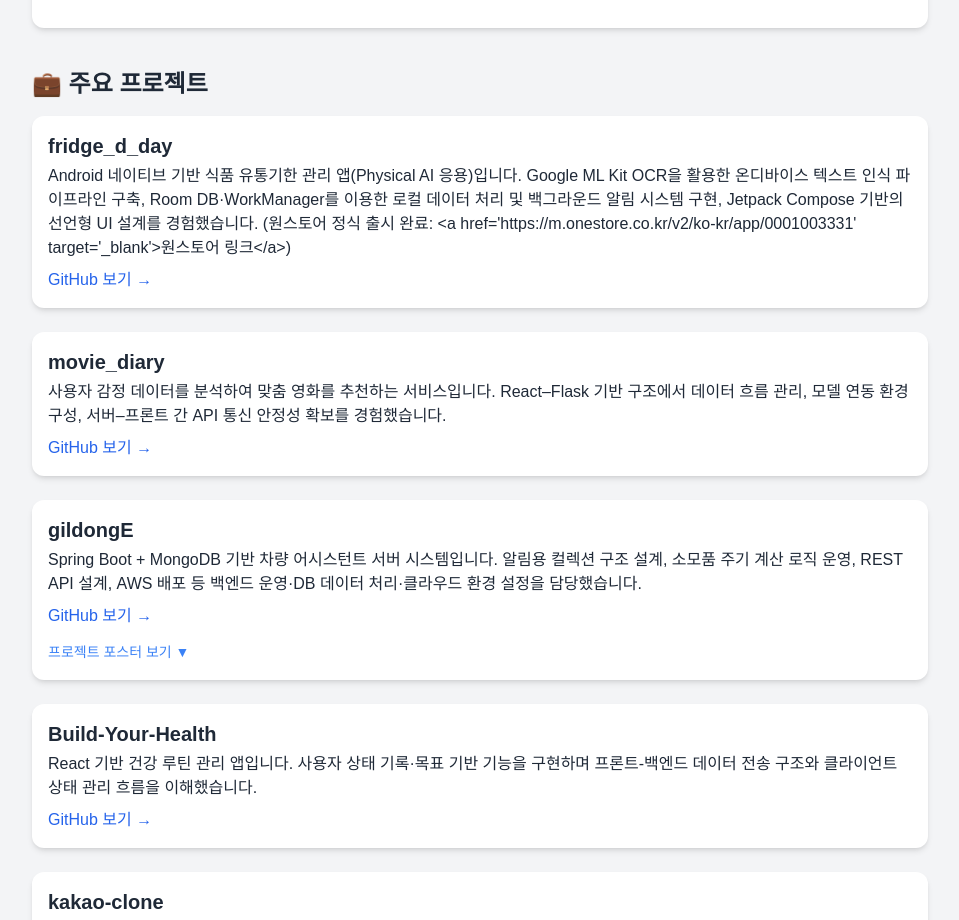
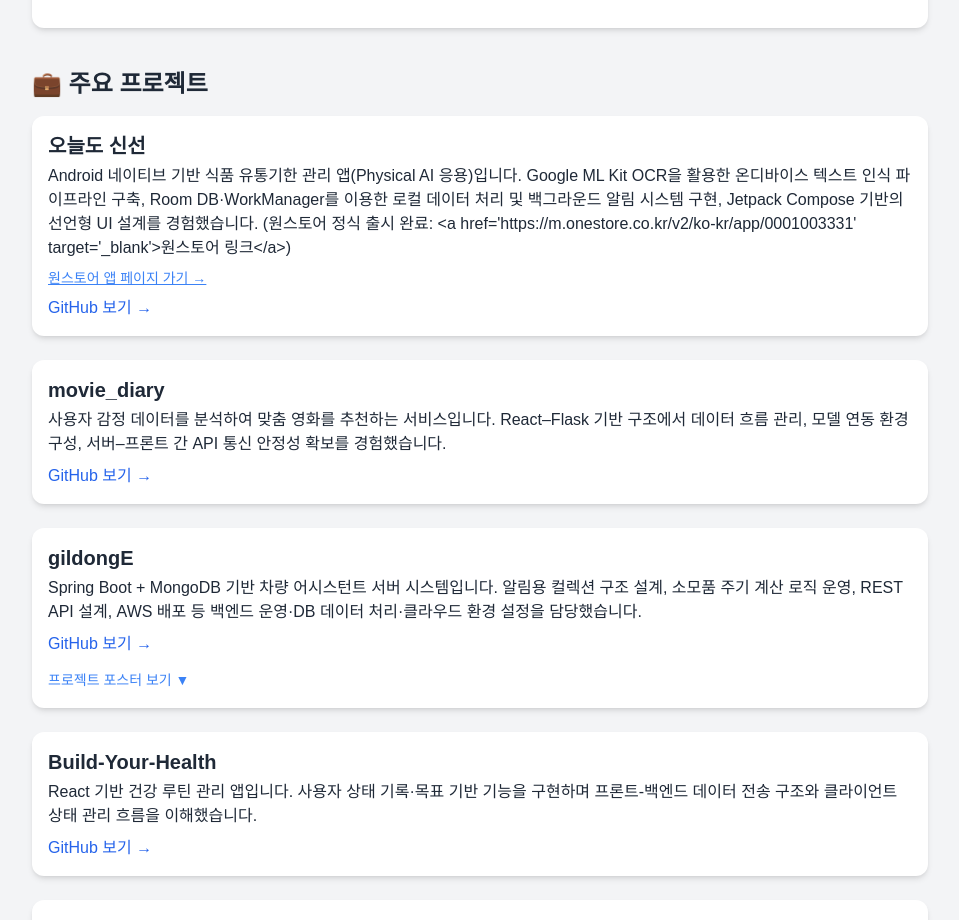
Before and after one commit to crushonyou2/my-portfolio, a React (Create React App) app: page / in a window 1280 px wide. Shown: the part 1380-2300 px from the top of the page, without its empty margins (160-1119 px from the left). Built offline with nearby package versions, Linux system fonts and the light colour scheme; a web font is replaced by a local one.

Commit message:
fix: add link for fridge_d_day project

```diff
--- a/package.json
+++ b/package.json
@@ -16,6 +16,7 @@
     "react-dom": "^19.1.0",
     "react-i18next": "^15.6.0",
     "react-scripts": "5.0.1",
+    "typescript": "4.9.5",
     "web-vitals": "^2.1.4"
   },
   "scripts": {
@@ -45,6 +46,8 @@
     ]
   },
   "devDependencies": {
+    "ajv": "^8.12.0",
+    "ajv-keywords": "^5.1.0",
     "autoprefixer": "^10.4.21",
     "postcss": "^8.5.6",
     "tailwindcss": "^3.4.3"
--- a/src/App.js
+++ b/src/App.js
@@ -40,8 +40,20 @@ function App() {
         <h2 className="text-2xl font-bold mb-4">{t('projects.title')}</h2>
         <div className="space-y-6">
           <Project
-            title="fridge_d_day"
-            description={t('projects.fridge_d_day')}
+            title="오늘도 신선"
+            description={
+              <>
+                {t('projects.fridge_d_day')}<br />
+                <a
+                  href="https://m.onestore.co.kr/v2/ko-kr/app/0001003331"
+                  target="_blank"
+                  rel="noopener noreferrer"
+                  className="text-sm text-blue-500 underline block mt-2"
+                >
+                  {t('projects.fridge_d_day_link')}
+                </a>
+              </>
+            }
             link="https://github.com/crushonyou2/Fridge-D-Day"
           />
           <Project
--- a/src/locales/en/translation.json
+++ b/src/locales/en/translation.json
@@ -14,7 +14,8 @@
   },
   "projects": {
     "title": "💼 Featured Projects",
-    "fridge_d_day": "An Android native-based food expiration date management app (Physical AI application). I gained experience building an on-device text recognition pipeline using Google ML Kit OCR, implementing local data processing and a background notification system using Room DB and WorkManager, and designing a declarative UI based on Jetpack Compose. (Officially released on One Store: <a href=‘https://m.onestore.co.kr/v2/ko-kr/app/0001003331’ target=‘_blank’>One Store Link</a>)",
+    "fridge_d_day": "An Android native-based food expiration date management app (Physical AI application). I gained experience building an on-device text recognition pipeline using Google ML Kit OCR, implementing local data processing and a background notification system using Room DB and WorkManager, and designing a declarative UI based on Jetpack Compose.",
+    "fridge_d_day_link": "Go to One Store app page →",
     "movie_diary": "A sentiment-based movie recommendation service that analyzes user diary entries. In this React–Flask architecture, I focused on managing data flow, integrating the AI model environment, and ensuring stable API communication between the frontend and backend.",
     "gildongE": "A vehicle assistant backend system built with Spring Boot and MongoDB. I handled the notification-collection schema design, consumable replacement cycle logic, REST API design, and AWS deployment — gaining hands-on experience in backend operations, database processing, and cloud-based service management.",
     "build_your_health": "A React-based health routine management application. Through this project, I learned how client-side state, data transmission, and UI logic interact within a service workflow.",
--- a/src/locales/ko/translation.json
+++ b/src/locales/ko/translation.json
@@ -15,6 +15,7 @@
   "projects": {
     "title": "💼 주요 프로젝트",
     "fridge_d_day": "Android 네이티브 기반 식품 유통기한 관리 앱(Physical AI 응용)입니다. Google ML Kit OCR을 활용한 온디바이스 텍스트 인식 파이프라인 구축, Room DB·WorkManager를 이용한 로컬 데이터 처리 및 백그라운드 알림 시스템 구현, Jetpack Compose 기반의 선언형 UI 설계를 경험했습니다. (원스토어 정식 출시 완료: <a href='https://m.onestore.co.kr/v2/ko-kr/app/0001003331' target='_blank'>원스토어 링크</a>)",
+    "fridge_d_day_link": "원스토어 앱 페이지 가기 →",
     "movie_diary": "사용자 감정 데이터를 분석하여 맞춤 영화를 추천하는 서비스입니다. React–Flask 기반 구조에서 데이터 흐름 관리, 모델 연동 환경 구성, 서버–프론트 간 API 통신 안정성 확보를 경험했습니다.",
     "gildongE": "Spring Boot + MongoDB 기반 차량 어시스턴트 서버 시스템입니다. 알림용 컬렉션 구조 설계, 소모품 주기 계산 로직 운영, REST API 설계, AWS 배포 등 백엔드 운영·DB 데이터 처리·클라우드 환경 설정을 담당했습니다.",
     "build_your_health": "React 기반 건강 루틴 관리 앱입니다. 사용자 상태 기록·목표 기반 기능을 구현하며 프론트-백엔드 데이터 전송 구조와 클라이언트 상태 관리 흐름을 이해했습니다.",
```
Also changed, not shown: 2 other files (tests, documents, lock files or other folders).
